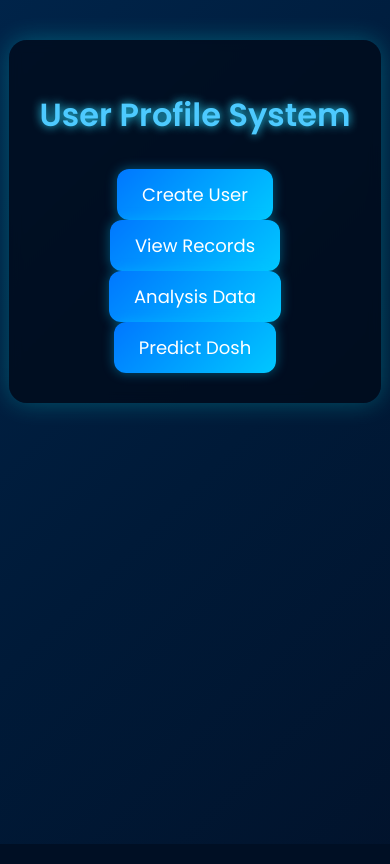
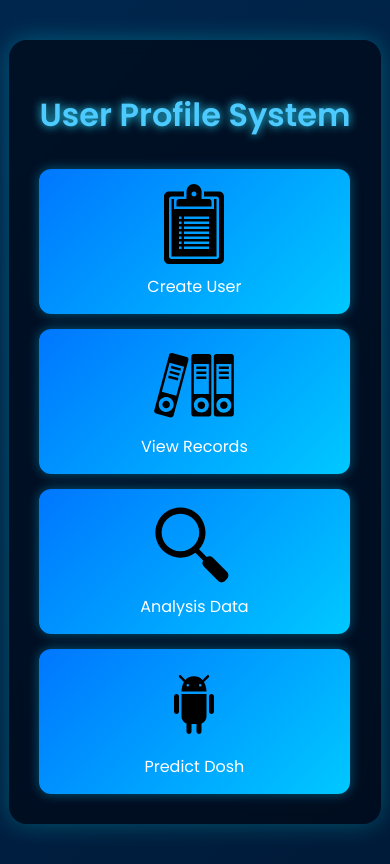
Before and after one commit to WIZARD3022/Ayu-server, a Flask app: page / in a window 390 px wide. Run offline with Flask 3, Linux system fonts and the light colour scheme.

Commit message:
Add files via upload

```diff
--- a/app.py
+++ b/app.py
@@ -1,4 +1,4 @@
-from flask import Flask, render_template, request, redirect
+from flask import Flask, render_template, request, redirect, send_file
 import json
 import os
 import requests
@@ -7,6 +7,8 @@ import plotly
 import plotly.express as px
 import io
 from io import BytesIO
+from collections import Counter
+import pandas as pd
 
 app = Flask(__name__)
 
@@ -42,7 +44,7 @@ def determine_dosha(pulse, temp):
     temp = float(temp)
     dosha = "Healthy"
     if pulse > 80 and temp < 98.4:
-        dosha = "Vat"
+        dosha = "Vata"
     elif pulse > 80 and 98.6 <= temp <= 99:
         dosha = "Vat-Pitta"
     elif 70 <= pulse <= 80 and temp > 99:
@@ -96,12 +98,33 @@ def create_user():
 def save():
     data = load_data()
 
+    answers = [request.form.get(f"q{i}") for i in range(1, 26)]
+    answers = [a for a in answers if a is not None]
+
+    count = Counter(answers)
+    print("Answer counts:", count)
+    # Default Dosha
+    Dosha = "Unknown"
+
+    if len(count) > 0:
+        most_common_char = str(count.most_common(1)[0])[2]
+
+        if most_common_char == "A":
+            Dosha = "Vata"
+        elif most_common_char == "B":
+            Dosha = "Pitta"
+        elif most_common_char == "C":
+            Dosha = "Kapha"
+
+    print("Determined Dosha:", Dosha)
+
     new_entry = {
         "name": request.form["name"],
         "age": request.form["age"],
         "gender": request.form["gender"],
         "mobile": request.form["mobile"],
-        "answers": [request.form.get(f"q{i}") for i in range(1, 26)]
+        "answers": answers,
+        "Dosha": Dosha
     }
 
     data.append(new_entry)
@@ -139,19 +162,97 @@ def guess_numeric_columns(df):
 def data_json():
     try:
         df = fetch_csv_data(CSV_URL)
-        numeric_cols, df = guess_numeric_columns(df)
-        if not numeric_cols:
-            return "No numeric sensor data found."
 
-        # create interactive Plotly figures for all numeric columns
+        # === AUTO-DETECT TIMESTAMP COLUMN (same as before) ===
+        def guess_timestamp_column(df):
+            candidates = ["timestamp", "time", "datetime", "date", "ts"]
+            lower_cols = [c.lower() for c in df.columns]
+            for cand in candidates:
+                if cand in lower_cols:
+                    return df.columns[lower_cols.index(cand)]
+            for col in df.columns:
+                try:
+                    pd.to_datetime(df[col].iloc[0])
+                    return col
+                except:
+                    pass
+            return None
+
+        ts_col = guess_timestamp_column(df)
+
+        if ts_col:
+            df[ts_col] = pd.to_datetime(df[ts_col], errors="coerce")
+            df = df.dropna(subset=[ts_col]).sort_values(by=ts_col)
+            df.rename(columns={ts_col: "datetime"}, inplace=True)
+        else:
+            df["datetime"] = pd.date_range(start="2024-01-01", periods=len(df))
+
+        # === KEEP ONLY LAST 100 RECORDS ===
+        df = df.tail(100).reset_index(drop=True)
+
+        # === CONVERT NUMERIC COLUMNS ===
+        numeric_cols = []
+        for col in df.columns:
+            if col == "datetime":
+                continue
+            try:
+                temp = pd.to_numeric(df[col], errors="coerce")
+                if temp.notna().any():
+                    df[col] = temp
+                    numeric_cols.append(col)
+            except:
+                pass
+
         graphs = []
+
+        # The last datetime (for focusing the graph)
+        last_time = df['datetime'].max()
+        first_time = df['datetime'].min()
+
         for col in numeric_cols:
-            fig = px.line(df, y=col, title=f"Sensor: {col}")
+            fig = px.line(
+                df,
+                x="datetime",
+                y=col,
+                title=f"{col}",
+                template="plotly_dark",
+                markers=True,
+                hover_data={"datetime": True, col: True}
+            )
+
+            # === FORCE GRAPH TO SHOW LAST PART ===
+            fig.update_layout(
+                xaxis=dict(
+                    range=[first_time, last_time],  # show last section
+                    title="Date & Time",
+                ),
+                yaxis_title=col,
+                hovermode="x unified",
+            )
+
             graphs.append(json.dumps(fig, cls=plotly.utils.PlotlyJSONEncoder))
 
         return render_template("data_json.html", graphs=graphs)
+
     except Exception as e:
-        return f"Error fetching or parsing CSV: {e}"
+        return f"Error: {e}"
+
+
+
+
+# Route to download CSV
+@app.route("/download_csv")
+def download_csv():
+    try:
+        df = fetch_csv_data(CSV_URL)
+        buffer = BytesIO()
+        df.to_csv(buffer, index=False)
+        buffer.seek(0)
+        return send_file(buffer, as_attachment=True, download_name="sensor_data.csv", mimetype="text/csv")
+    except Exception as e:
+        return f"Error downloading CSV: {e}"
+
+
 
 @app.route("/predict")
 def data_predict():
@@ -188,4 +289,4 @@ def data_predict():
 
 
 if __name__ == "__main__":
-    app.run(debug=True)
+    app.run(host="0.0.0.0", port=8000, debug=True)
--- a/static/style.css
+++ b/static/style.css
@@ -75,14 +75,15 @@ input:focus, select:focus {
 
 .btn {
     display: inline-block;
-    padding: 12px 25px;
-    font-size: 18px;
+    padding: 32px 25px;
+    font-size: 24px;
     background: linear-gradient(135deg, #0077ff, #00c8ff);
     color: white;
     border-radius: 12px;
     text-decoration: none;
     cursor: pointer;
     transition: 0.35s;
+    height: 350px;
     box-shadow: 0 0 12px rgba(0, 200, 255, 0.4);
 }
 
@@ -222,3 +223,67 @@ input[type="radio"] {
 ::-webkit-scrollbar-thumb:hover {
     background: #33ccff;
 }
+
+/* Make buttons responsive */
+.btn {
+    display: flex;
+    flex-direction: column;
+    align-items: center;
+    justify-content: center;
+    padding: 20px;
+    height: auto;
+    width: 200px;
+    transition: 0.35s;
+}
+
+/* Make images responsive inside buttons */
+.btn-img {
+    width: 100%;
+    max-width: 150px; /* adjusts for smaller screens */
+    height: auto;
+    margin-bottom: 10px;
+}
+
+/* Make the button container responsive */
+.buttons {
+    display: flex;
+    flex-wrap: wrap;
+    justify-content: center;
+    gap: 20px;
+    margin-top: 30px;
+}
+
+/* Media queries for smaller screens */
+@media screen and (max-width: 1024px) {
+    .btn {
+        width: 180px;
+    }
+    .btn-img {
+        max-width: 120px;
+    }
+}
+
+@media screen and (max-width: 768px) {
+    .btn {
+        width: 150px;
+        font-size: 18px;
+        padding: 15px;
+    }
+    .btn-img {
+        max-width: 100px;
+    }
+}
+
+@media screen and (max-width: 480px) {
+    .buttons {
+        flex-direction: column;
+        gap: 15px;
+    }
+    .btn {
+        width: 90%;
+        font-size: 16px;
+    }
+    .btn-img {
+        max-width: 80px;
+    }
+}
--- a/templates/create_user.html
+++ b/templates/create_user.html
@@ -7,6 +7,7 @@
 <body>
 <div class="container">
     <h2>Create User</h2>
+    <a href="/" class="btn">Home</a>
 
     <form action="/save" method="POST">
 
--- a/templates/index.html
+++ b/templates/index.html
@@ -2,16 +2,31 @@
 <html>
   <head>
     <title>Home</title>
-    <link rel="stylesheet" href="/static/style.css">
+    <link rel="stylesheet" href="/static/style.css" />
   </head>
   <body>
     <div class="container">
       <h1>User Profile System</h1>
       <div class="buttons">
-        <a href="/create" class="btn">Create User</a>
-        <a href="/records" class="btn">View Records</a>
-        <a href="/data_json" class="btn">Analysis Data</a>
-        <a href="/predict" class="btn">Predict Dosh</a>
+        <a href="/create" class="btn">
+          <img src="/static/board.svg" alt="Create" class="btn-img" />
+          <div>Create User</div>
+        </a>
+
+        <a href="/records" class="btn">
+          <img src="/static/report.svg" alt="Records" class="btn-img" />
+          <div>View Records</div>
+        </a>
+
+        <a href="/data_json" class="btn">
+          <img src="/static/zoom.svg" alt="Analysis" class="btn-img" />
+          <div>Analysis Data</div>
+        </a>
+
+        <a href="/predict" class="btn">
+          <img src="/static/bot.svg" alt="Predict" class="btn-img" />
+          <div>Predict Dosh</div>
+        </a>
       </div>
     </div>
   </body>
--- a/templates/records.html
+++ b/templates/records.html
@@ -7,7 +7,7 @@
   <body>
     <div class="container">
       <h2>Saved Records</h2>
-
+      <a href="/" class="btn">Home</a>
       {% for user in data %}
       <div class="record" style="display: flex">
         <div>
@@ -16,6 +16,7 @@
           <p><b>Gender:</b> {{ user.gender }}</p>
           <p><b>Mobile:</b> {{ user.mobile }}</p>
           <p><b>Answers:</b> {{ user.answers }}</p>
+          <p><b>Pravarti Dosha:</b> {{ user.Dosha }}</p>
         </div>
         <div style="align-content: center; padding-left: 55px">
           <!-- <button style="background-color: yellow">
```
Also changed, not shown: data.json (+38 -2 lines), templates/data_json.html (+17 -6 lines), templates/predict.html (+83 -4 lines), static/board.svg (added), static/bot.svg (added), static/report.svg (added), static/zoom.svg (added). Lines whose indentation alone changed are shown as unchanged.
